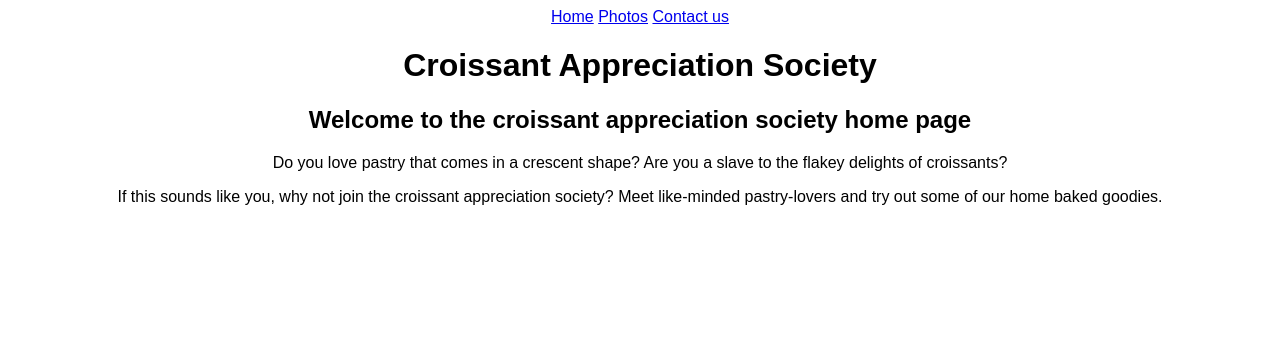
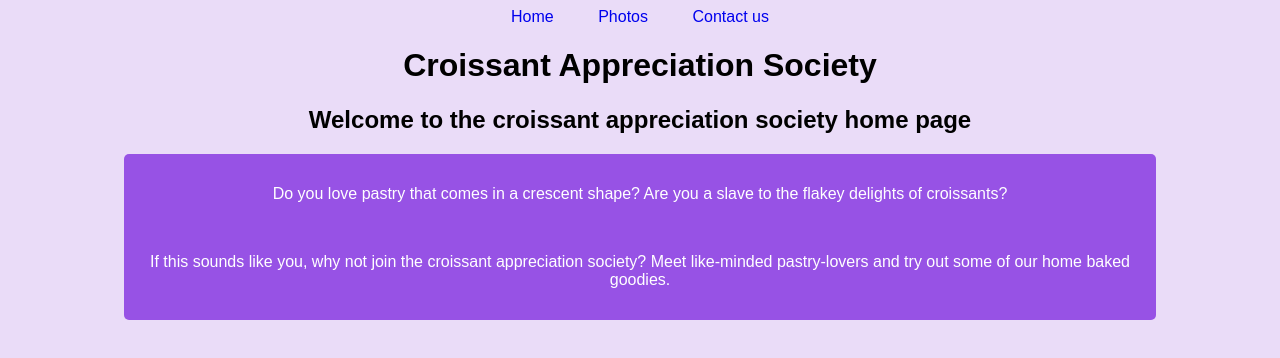
Before and after one commit to Spookypuss/croissant, a plain HTML site: page index.html in a window 1280 px wide. Drawn offline with Linux system fonts and the light colour scheme.

Commit message:
Restyled background and intro paragraphs

```diff
--- a/css/styles.css
+++ b/css/styles.css
@@ -1,11 +1,18 @@
+a {
+    padding: 0 20px;
+    text-decoration: none;
+}
+
 body{
     font-family:Arial, Helvetica, sans-serif;
     text-align: center;
+    background: #eadcf8;
 }
 
 
 img {
-
+    border: 1px solid #5a3085;
+    border-radius: 5px;
     max-width: 800px;
     height: auto;
 }
@@ -14,3 +21,14 @@ img {
     display: flex;
     justify-content: center;
 }
+
+.intro {
+    background: #9752e5;
+    border-radius: 5px;
+    color: white;
+    display: block;
+    margin: 20px auto;
+    max-width: 80%;
+    padding: 15px 10px;
+    text-align: center;
+}
--- a/index.html
+++ b/index.html
@@ -4,7 +4,7 @@
     <meta charset="UTF-8">
     <meta name="viewport" content="width=device-width, initial-scale=1.0">
     <link rel="stylesheet" href="/css/styles.css" />
-    <title>Document</title>
+    <title>Home</title>
 </head>
 <body>
     <div class="navigation"><a href="/">Home</a>
@@ -13,7 +13,10 @@
     </div>
     <h1>Croissant Appreciation Society</h1>
     <h2>Welcome to the croissant appreciation society home page</h2>
+    <div class="intro">
     <p>Do you love pastry that comes in a crescent shape?  Are you a slave to the flakey delights of croissants?</p>
+    <br/>
     <p>If this sounds like you, why not join the croissant appreciation society?  Meet like-minded pastry-lovers and try out some of our home baked goodies.</p>
+</div>
 </body>
 </html>
```
